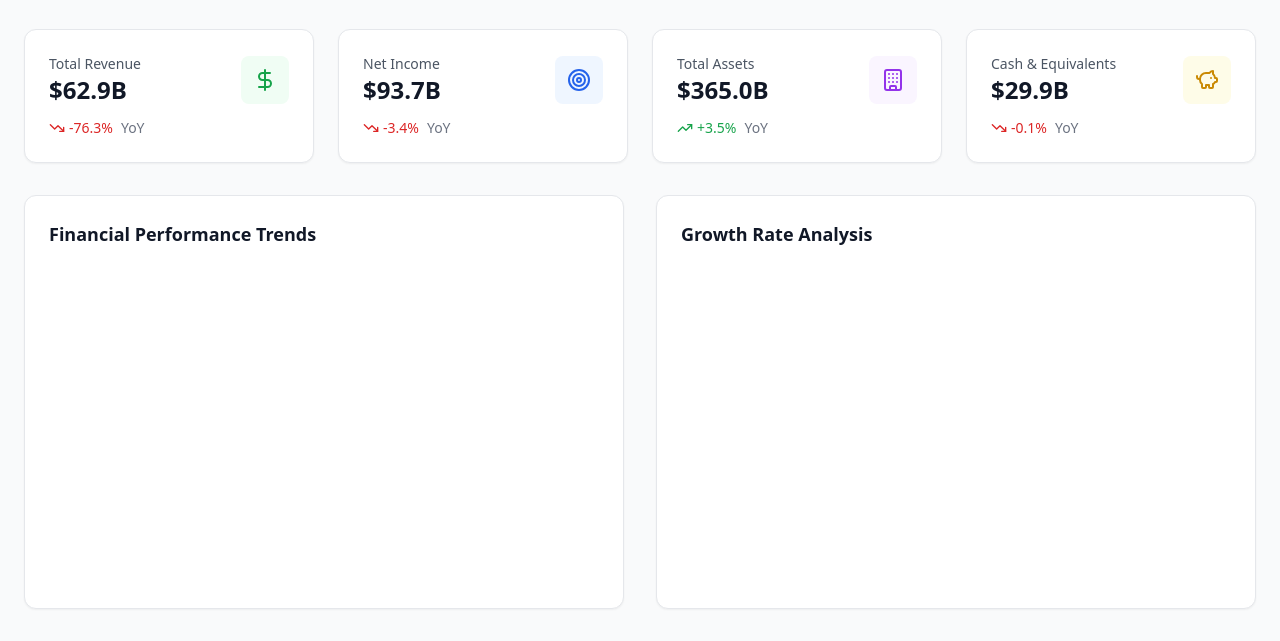
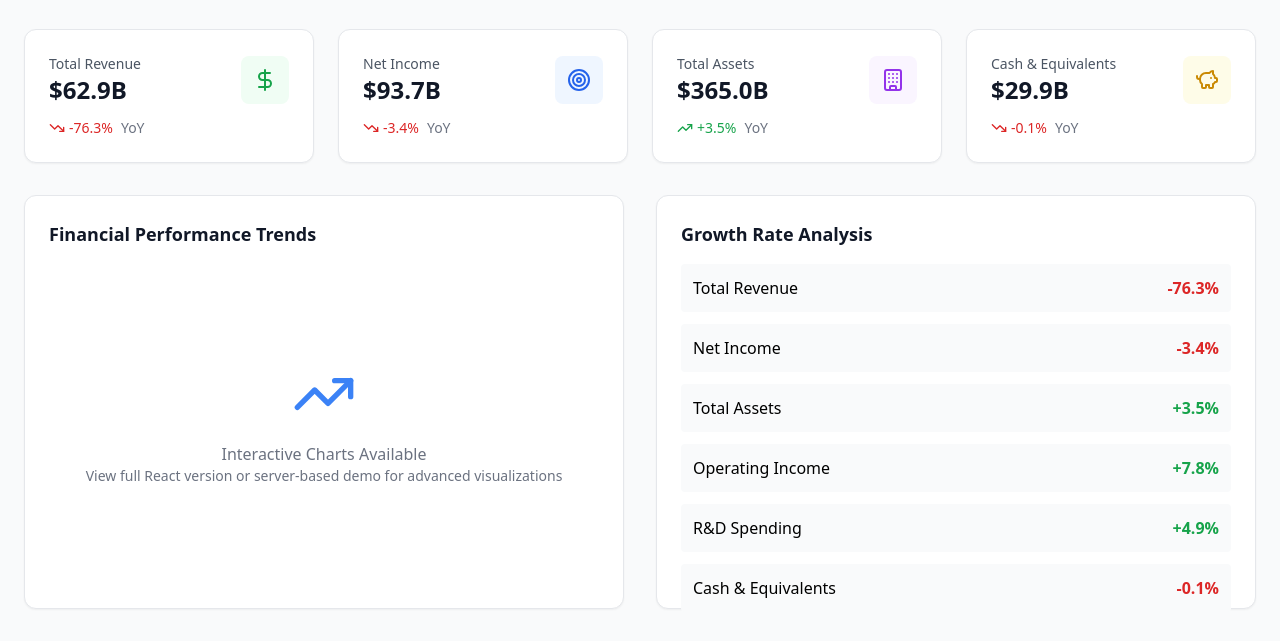
Before and after one commit to nateyaq/Apple, a plain HTML site: page demo_standalone.html in a window 1280 px wide. Shown: the part 95-736 px from the top of the page. Drawn offline with nearby package versions, Linux system fonts and the light colour scheme.

Commit message:
Fix standalone demo to work without server - Embedded SEC data directly in HTML for offline viewing - Added visual growth rate indicators - Included informative placeholder for interactive charts - Now works by double-clicking the file without any server setup

```diff
--- a/demo_standalone.html
+++ b/demo_standalone.html
@@ -57,8 +57,12 @@
                 <!-- Financial Trends Chart -->
                 <div class="bg-white p-6 rounded-xl shadow-sm border border-gray-200">
                     <h3 class="text-lg font-semibold text-gray-900 mb-4">Financial Performance Trends</h3>
-                    <div id="trends-chart" class="h-80">
-                        <!-- Chart will be rendered here -->
+                    <div id="trends-chart" class="h-80 flex items-center justify-center">
+                        <div class="text-center text-gray-500">
+                            <i data-lucide="trending-up" class="h-16 w-16 mx-auto mb-4 text-blue-500"></i>
+                            <p class="font-medium">Interactive Charts Available</p>
+                            <p class="text-sm">View full React version or server-based demo for advanced visualizations</p>
+                        </div>
                     </div>
                 </div>
 
@@ -66,7 +70,32 @@
                 <div class="bg-white p-6 rounded-xl shadow-sm border border-gray-200">
                     <h3 class="text-lg font-semibold text-gray-900 mb-4">Growth Rate Analysis</h3>
                     <div id="growth-chart" class="h-80">
-                        <!-- Chart will be rendered here -->
+                        <div class="space-y-3 mt-4">
+                            <div class="flex justify-between items-center p-3 bg-gray-50 rounded">
+                                <span class="font-medium">Total Revenue</span>
+                                <span class="text-red-600 font-bold">-76.3%</span>
+                            </div>
+                            <div class="flex justify-between items-center p-3 bg-gray-50 rounded">
+                                <span class="font-medium">Net Income</span>
+                                <span class="text-red-600 font-bold">-3.4%</span>
+                            </div>
+                            <div class="flex justify-between items-center p-3 bg-gray-50 rounded">
+                                <span class="font-medium">Total Assets</span>
+                                <span class="text-green-600 font-bold">+3.5%</span>
+                            </div>
+                            <div class="flex justify-between items-center p-3 bg-gray-50 rounded">
+                                <span class="font-medium">Operating Income</span>
+                                <span class="text-green-600 font-bold">+7.8%</span>
+                            </div>
+                            <div class="flex justify-between items-center p-3 bg-gray-50 rounded">
+                                <span class="font-medium">R&D Spending</span>
+                                <span class="text-green-600 font-bold">+4.9%</span>
+                            </div>
+                            <div class="flex justify-between items-center p-3 bg-gray-50 rounded">
+                                <span class="font-medium">Cash & Equivalents</span>
+                                <span class="text-red-600 font-bold">-0.1%</span>
+                            </div>
+                        </div>
                     </div>
                 </div>
             </div>
@@ -126,40 +155,108 @@
     </div>
 
     <script>
+        // Embedded SEC data (works without server)
+        const secData = {
+            "company_name": "Apple Inc.",
+            "last_updated": "2025-06-12T00:28:48.160804",
+            "summary_metrics": {
+                "revenue": {
+                    "name": "Total Revenue",
+                    "latest_value": "62900000000",
+                    "latest_year": "2018",
+                    "growth_rate": -76.32
+                },
+                "net_income": {
+                    "name": "Net Income",
+                    "latest_value": "93736000000",
+                    "latest_year": 2024.0,
+                    "growth_rate": -3.36
+                },
+                "total_assets": {
+                    "name": "Total Assets",
+                    "latest_value": "364980000000",
+                    "latest_year": 2024.0,
+                    "growth_rate": 3.52
+                },
+                "cash_and_equivalents": {
+                    "name": "Cash and Cash Equivalents",
+                    "latest_value": "29943000000",
+                    "latest_year": 2024.0,
+                    "growth_rate": -0.07
+                },
+                "research_development": {
+                    "name": "Research & Development",
+                    "latest_value": "31370000000",
+                    "latest_year": 2024.0,
+                    "growth_rate": 4.86
+                },
+                "operating_income": {
+                    "name": "Operating Income",
+                    "latest_value": "123216000000",
+                    "latest_year": 2024.0,
+                    "growth_rate": 7.8
+                },
+                "shareholders_equity": {
+                    "name": "Shareholders Equity",
+                    "latest_value": "56950000000",
+                    "latest_year": 2024.0,
+                    "growth_rate": -8.36
+                }
+            },
+            "growth_analysis": [
+                {
+                    "metric": "Total Revenue",
+                    "avg_growth_rate": 69.67,
+                    "latest_growth": -76.32
+                },
+                {
+                    "metric": "Net Income",
+                    "avg_growth_rate": -1.54,
+                    "latest_growth": -3.36
+                },
+                {
+                    "metric": "Total Assets",
+                    "avg_growth_rate": 0.87,
+                    "latest_growth": 3.52
+                },
+                {
+                    "metric": "Cash and Cash Equivalents",
+                    "avg_growth_rate": 6.66,
+                    "latest_growth": -0.07
+                },
+                {
+                    "metric": "Research & Development",
+                    "avg_growth_rate": 4.71,
+                    "latest_growth": 4.86
+                },
+                {
+                    "metric": "Operating Income",
+                    "avg_growth_rate": 0.88,
+                    "latest_growth": 7.8
+                },
+                {
+                    "metric": "Shareholders Equity",
+                    "avg_growth_rate": 3.57,
+                    "latest_growth": -8.36
+                }
+            ]
+        };
+
         // Initialize Lucide icons
         lucide.createIcons();
 
-        // Load and display SEC data
-        async function loadDashboard() {
-            try {
-                // Load SEC data
-                const response = await fetch('./apple_sec_dashboard_data.json');
-                const secData = await response.json();
-
+        // Load dashboard with embedded data (no server required)
+        function loadDashboard() {
             // Hide loading, show dashboard
             document.getElementById('loading').classList.add('hidden');
             document.getElementById('dashboard').classList.remove('hidden');
 
-                // Populate dashboard with data
+            // Populate dashboard with embedded data
             populateSummaryCards(secData);
             populateFinancialRatios(secData);
             updateTimestamps(secData);
 
-                console.log('Dashboard loaded successfully with SEC data');
-
-            } catch (error) {
-                console.error('Error loading SEC data:', error);
-
-                // Show error state or fallback data
-                document.getElementById('loading').innerHTML = `
-                    <div class="text-center">
-                        <i data-lucide="alert-circle" class="h-12 w-12 text-red-600 mx-auto mb-4"></i>
-                        <p class="text-gray-600">Error loading financial data</p>
-                        <p class="text-sm text-gray-500 mt-2">Please ensure apple_sec_dashboard_data.json is available</p>
-                    </div>
-                `;
-                lucide.createIcons();
-            }
+            console.log('Dashboard loaded successfully with embedded SEC data');
         }
 
         function formatValue(value) {
```
Lines whose indentation alone changed are shown as unchanged.
